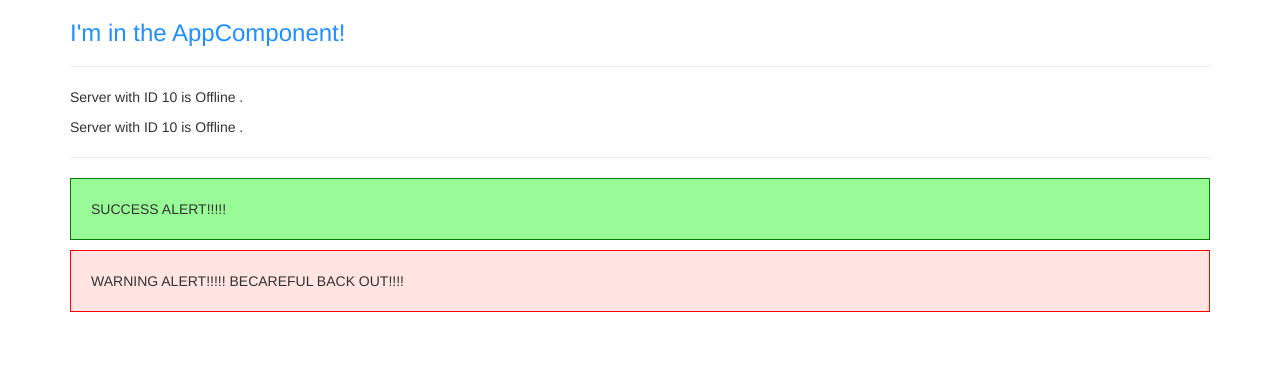
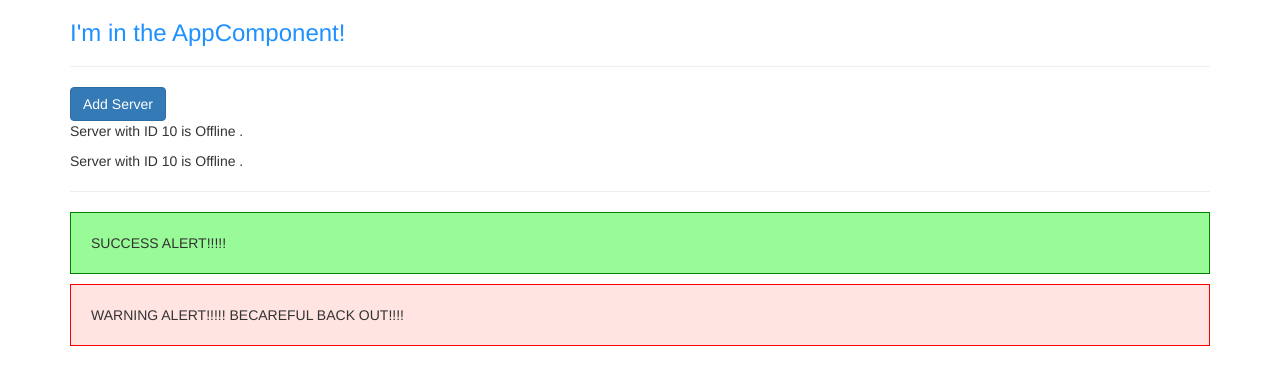
Before and after one commit to Hyperchucks/my-first-appv1, an Angular app: page / in a window 1280 px wide. Shown: the top 384 px of the page. Built offline with nearby package versions, Linux system fonts and the light colour scheme.

Commit message:
Property Binding
Modified server.components.ts and .html to use property binding on the add server button.

```diff
--- a/src/app/servers/servers.component.html
+++ b/src/app/servers/servers.component.html
@@ -1,2 +1,6 @@
+<button
+ class="btn btn-primary"
+ [disabled]="!allowNewServer">Add Server</button>
+
 <app-server></app-server>
 <app-server></app-server>
--- a/src/app/servers/servers.component.ts
+++ b/src/app/servers/servers.component.ts
@@ -4,12 +4,18 @@
  // selector: '[app-servers]',
  //selector: '.app-servers',
  selector: 'app-servers',
- template: '<app-server></app-server><app-server></app-server>',
+ //template: '<app-server></app-server><app-server></app-server>',
+ templateUrl: './servers.component.html',
  styleUrls: ['./servers.component.css']
 })
 export class ServersComponent implements OnInit {
+  allowNewServer = false;
 
-  constructor() { }
+  constructor() {
+    setTimeout(() => {
+      this.allowNewServer = true;
+    },2000);
+   }
 
   ngOnInit() {
   }
```
